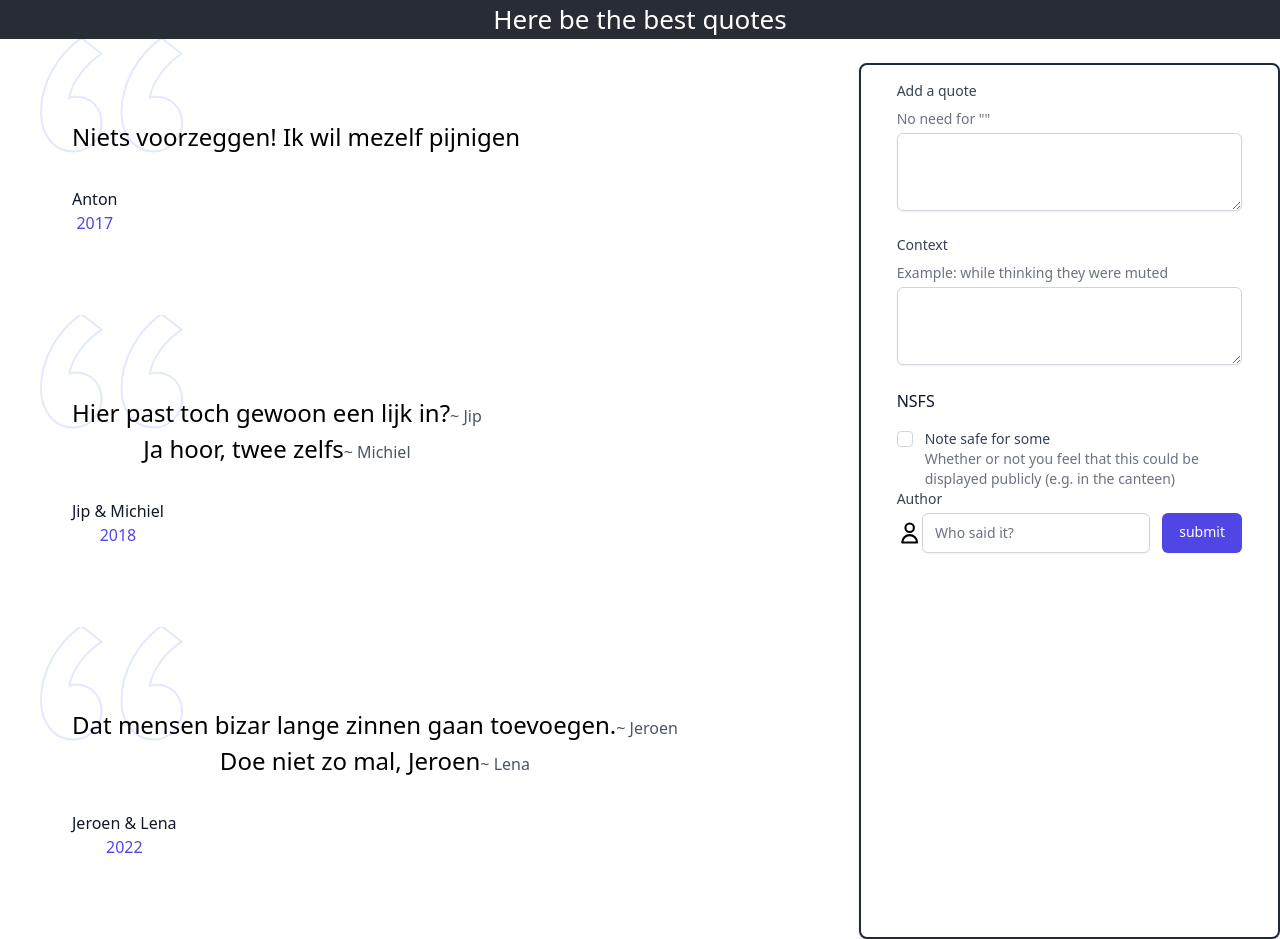
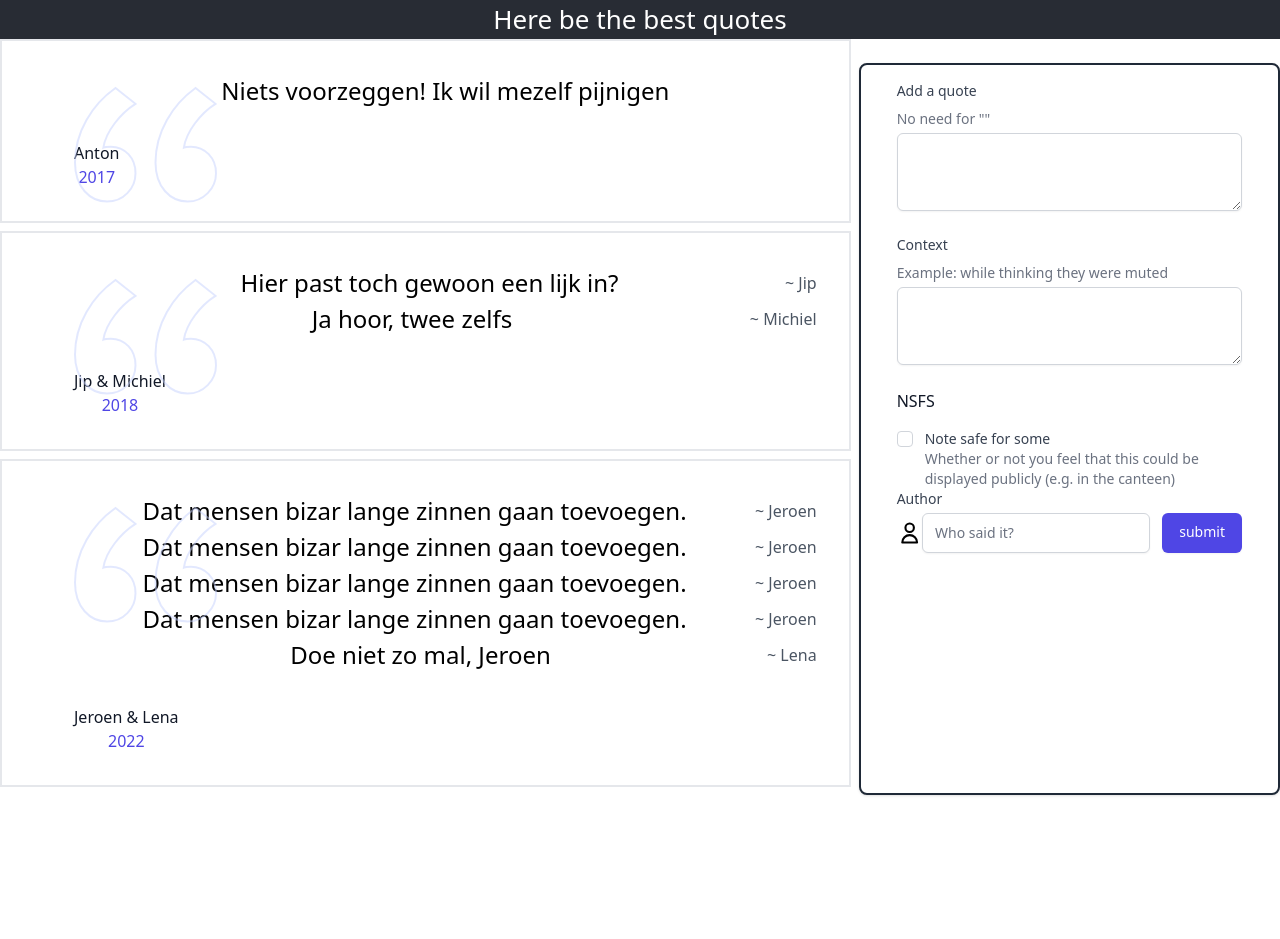
Before and after one commit to maartenleenders/quotes, a React (Create React App) app: page / in a window 1280 px wide. After the commit the page ends 800 px from the top, so only its background shows below. Built offline with nearby package versions, Linux system fonts and the light colour scheme.

Commit message:
MVP quote card

```diff
--- a/package.json
+++ b/package.json
@@ -8,6 +8,7 @@
     "@testing-library/jest-dom": "^5.16.4",
     "@testing-library/react": "^13.1.1",
     "@testing-library/user-event": "^13.5.0",
+    "lodash": "^4.17.21",
     "react": "^18.0.0",
     "react-dom": "^18.0.0",
     "react-scripts": "5.0.1",
--- a/src/App.js
+++ b/src/App.js
@@ -34,6 +34,18 @@ const exampleQuotes = [
 				"author": "Jeroen"
 			},
 			{
+				"sentence": "Dat mensen bizar lange zinnen gaan toevoegen.",
+				"author": "Jeroen"
+			},
+			{
+				"sentence": "Dat mensen bizar lange zinnen gaan toevoegen.",
+				"author": "Jeroen"
+			},
+			{
+				"sentence": "Dat mensen bizar lange zinnen gaan toevoegen.",
+				"author": "Jeroen"
+			},
+			{
 				"sentence": "Doe niet zo mal, Jeroen",
 				"author": "Lena"
 			}
--- a/src/QuoteItem.js
+++ b/src/QuoteItem.js
@@ -1,4 +1,5 @@
-import { ReactComponent as QuoteBackground } from "./quote-background.svg";
+import { Fragment } from "react";
+import { uniq } from "lodash";
 
 // export default function QuoteItem( { conversation } ) {
 // 	const backgroundClasses = [ "bg-red-200", "bg-blue-200", "bg-green-200" ];
@@ -17,7 +18,7 @@ export default function QuoteItem( { conversation } ) {
 
 	if ( conversation.quote.length > 1 ) {
 		formattedQuote = conversation.quote.map( ( { sentence, author }, index ) => {
-			return <p className="text-black" key={ `quote-${ author }-${ index }`} >{ sentence }<span className="text-gray-600 text-base">{ `~ ${author}` }</span></p>
+			return <div className="flex flex-row items-center justify-between"><p className="text-black grow" key={ `quote-${ author }-${ index }`} >{ sentence }</p><p className="text-gray-600 text-base">{ `~ ${author}` }</p></div>
 		} );
 	} else {
 		formattedQuote = <p className="text-black">{ conversation.quote[ 0 ].sentence }</p>;
@@ -25,11 +26,11 @@ export default function QuoteItem( { conversation } ) {
 
 	return (
 	  <section className="bg-white overflow-hidden">
-		<div className="relative max-w-7xl mx-auto pt-20 pb-12 px-4 sm:px-6 lg:px-8 lg:py-20">
-		  <div className="relative lg:flex lg:items-center">
+		<div className="border-2 mb-2 relative max-w-7xl mx-auto py-8 px-4 sm:px-6 lg:px-8">
+		  <div className="relative">
 			<div className="relative lg:ml-10">
 				<svg
-				className="absolute top-0 left-0 transform -translate-x-8 -translate-y-24 h-36 w-36 text-indigo-200 opacity-50"
+					className="absolute top-0 left-0 transform h-36 w-36 text-indigo-200 opacity-50"
 					stroke="currentColor"
 					fill="none"
 					viewBox="0 0 144 144"
@@ -40,19 +41,17 @@ export default function QuoteItem( { conversation } ) {
 					d="M41.485 15C17.753 31.753 1 59.208 1 89.455c0 24.664 14.891 39.09 32.109 39.09 16.287 0 28.386-13.03 28.386-28.387 0-15.356-10.703-26.524-24.663-26.524-2.792 0-6.515.465-7.446.93 2.327-15.821 17.218-34.435 32.11-43.742L41.485 15zm80.04 0c-23.268 16.753-40.02 44.208-40.02 74.455 0 24.664 14.891 39.09 32.109 39.09 15.822 0 28.386-13.03 28.386-28.387 0-15.356-11.168-26.524-25.129-26.524-2.792 0-6.049.465-6.98.93 2.327-15.821 16.753-34.435 31.644-43.742L121.525 15z"
 				/>
 				</svg>
-			  <blockquote className="relative">
 				<div className="text-2xl leading-9 font-medium text-gray-900">
 					{ formattedQuote }
 				</div>
 				<footer className="mt-8">
 					<div className="flex">
 					<div className="ml-4 lg:ml-0">
-					  <div className="text-base font-medium text-gray-900">{ conversation.quote.map( ( { author } ) => author ).join( " & ") }</div>
+						<div className="text-base font-medium text-gray-900">{ uniq( conversation.quote.map( ( { author } ) => author ) ).join( " & ") }</div>
 						<div className="text-base font-medium text-indigo-600">{ conversation.year }</div>
 					</div>
 					</div>
 				</footer>
-			  </blockquote>
 			</div>
 		  </div>
 		</div>
```
Lines whose indentation alone changed are shown as unchanged.
